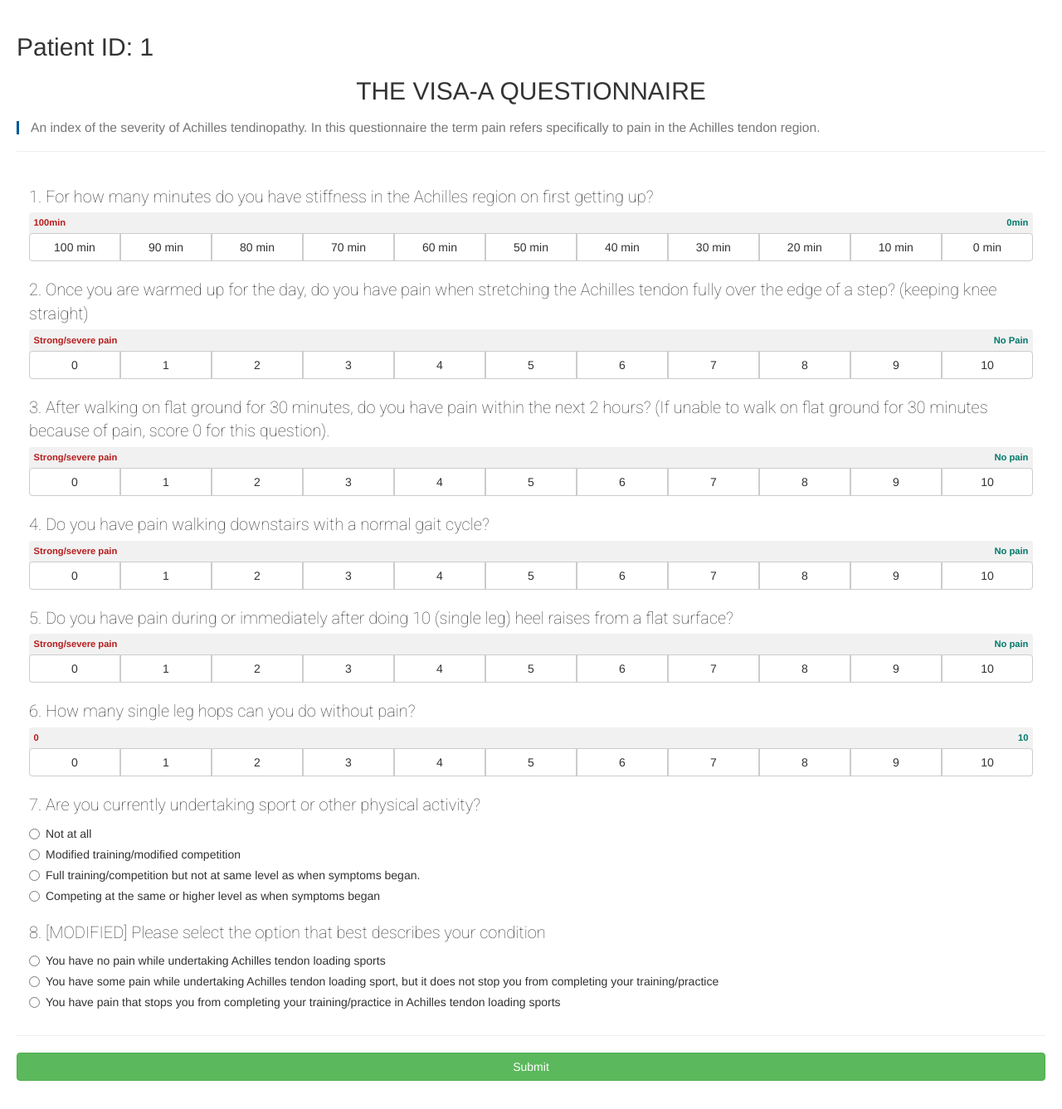
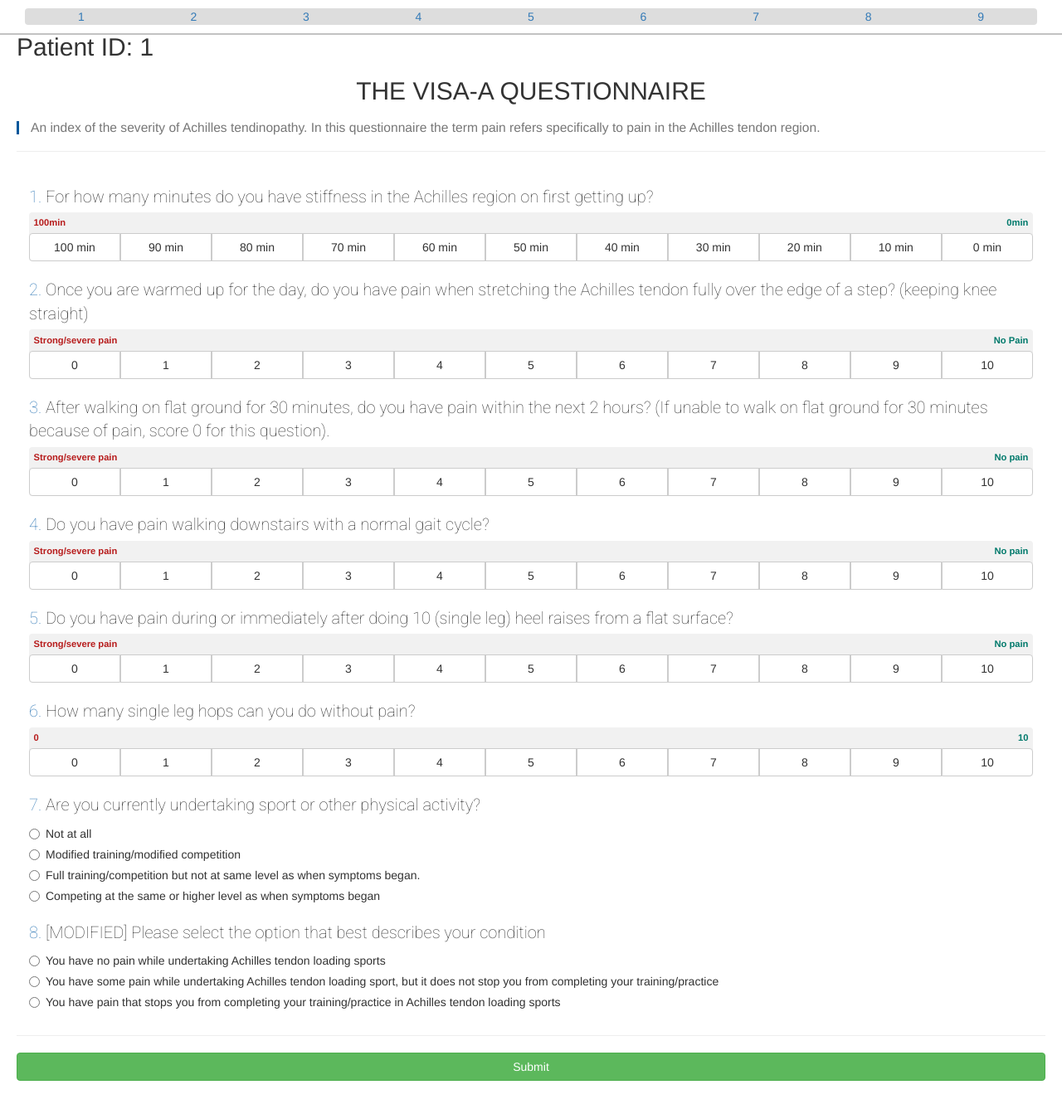
Before and after one commit to Yaoaoaoao/CISC475-675, a Django app: page /questionnaire/1/patient_id/1 in a window 1280 px wide. Shown: the whole page at 83% size. Run offline with Django 3.2, Linux system fonts and the light colour scheme; data comes from the database, SQL or seed files in the repository; some libraries are stand-ins or nearby versions.

Commit message:
navigate & progress bar

```diff
--- a/django/questionnaire/static/questionnaire/function.js
+++ b/django/questionnaire/static/questionnaire/function.js
@@ -5,6 +5,8 @@ $(document).ready(function () {
         $('button[name="' + btnGroupName + '"]').removeClass('buttonClicked');
         $('input[name="' + btnGroupName + '"]').val($(this).text().trim());
         $(this).addClass('buttonClicked');
+        $('#progress-' + btnGroupName).removeClass('btn-default-color');
+        $('#progress-' + btnGroupName).addClass('btn-success');
     });
 
     // FOR Questionnaire 1 (VISA-A) question 8
@@ -33,7 +35,18 @@ $(document).ready(function () {
     // Set Question 8 events.
     $("#1-8").find('input[type="radio"]').on('change', function () {
         var option = $(this).val();
+
         var showquestion = parseInt(option) - 1;
         display_subquestion(q8_sub_questions, q8_sub_questions[showquestion]);
     })
+
+    $('input[type = "radio"]').on('click', function(){
+        var radioName = $(this).attr('order');
+        if (parseInt(radioName) >9)
+        {
+            radioName = '9';
+        }
+        $('#progress-' + radioName).removeClass('btn-default-color');
+        $('#progress-' + radioName).addClass('btn-success');
+    })
 });
--- a/django/questionnaire/static/questionnaire/style.css
+++ b/django/questionnaire/static/questionnaire/style.css
@@ -48,3 +48,26 @@ body {
     padding-right: 0.5em;
     border-left: solid #01579B;
 }
+
+.btn-nav
+{
+    padding-top: 0;
+    padding-bottom: 0;
+    border: 0;
+}
+
+.btn-default-color
+{
+     background-color: #ddd;
+}
+
+.survey-progress-bar
+{
+    background-color: white;
+    border-bottom: 2px solid #c2c2c2;
+}
+
+.survey-progress-bar-div
+{
+    margin: 10px 30px 10px 30px;
+}
--- a/django/questionnaire/templates/questionnaire/question.html
+++ b/django/questionnaire/templates/questionnaire/question.html
@@ -26,6 +26,18 @@
 	</h3>
 </div>
 
+<nav class="navbar-fixed-top survey-progress-bar">
+	<div class="survey-progress-bar-div">
+		<div class = "btn-group btn-group-justified">
+			{% for question in questions %}
+				{% if question.order < 10 %}
+					<a href="#question-{{question.order}}" id = "progress-{{question.order}}" class="btn btn-default-color btn-nav" role = "button">{{question.order}}</a>
+				{% endif %}
+			{% endfor %}
+		</div>
+	</div>
+</nav>
+
 <hr>
 <form action = "{% url 'questionnaire:submit' qid=questionnaire.id patient_id=patient_id %}" method="post">
     {% csrf_token %}
@@ -33,7 +45,7 @@
         {% for question in questions %}
         <div id="{{questionnaire.id}}-{{question.order}}">
             <label class="question-label">
-                <span class="question_id">{{question.order}}. </span>{{question.question_text}}</label>
+                <a id = "question-{{question.order}}"><span class="question_id">{{question.order}}. </span></a>{{question.question_text}}</label>
             {% if question.type == 'SCALE' %}
             <div class="one-question-domain">
                 <label class="one-question-domain-left">{{question.labels.0}}</label>
@@ -58,6 +70,7 @@
                 <div class="radio">
                     <label><input type="radio"
                                   name="{{option.question.id}}"
+								  order="{{question.order}}"
                                   value="{{option.option_order}}"
                                   patient_id="{{patient_id}}">
                         {{option.option_text}}</label>
```
